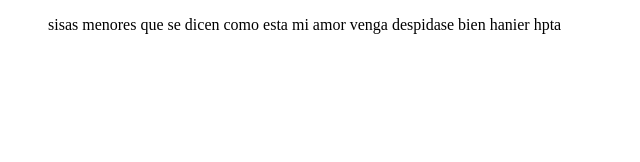
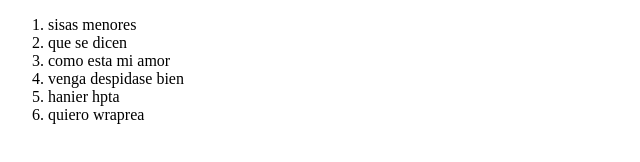
Before and after one commit to hiderbrandon/PENE-LIQUIDO, a plain HTML site: page index.html in a window 1280 px wide. Shown: the whole page, without its empty margins (0-640 px from the left). Drawn offline with Linux system fonts and the light colour scheme.

Commit message:
perdon meavia ekivokado xd

```diff
--- a/index.html
+++ b/index.html
@@ -7,13 +7,17 @@
 </head>
 <body>
 
-    <ul>
-        <item>sisas menores </item>
-        <item>que se dicen</item>
-        <item>como esta mi amor</item>
-        <item>venga despidase bien</item>
-        <item>hanier hpta</item>
-    </ul>
+    <ol>
+        <li>sisas menores </li>
+        <li>que se dicen</li>
+        <li>como esta mi amor</li>
+        <li>venga despidase bien</li>
+        <li>hanier hpta</li>
+        <li>quiero wraprea </li>
+
+    </ol>
+
+
 
 
 </body>
```
